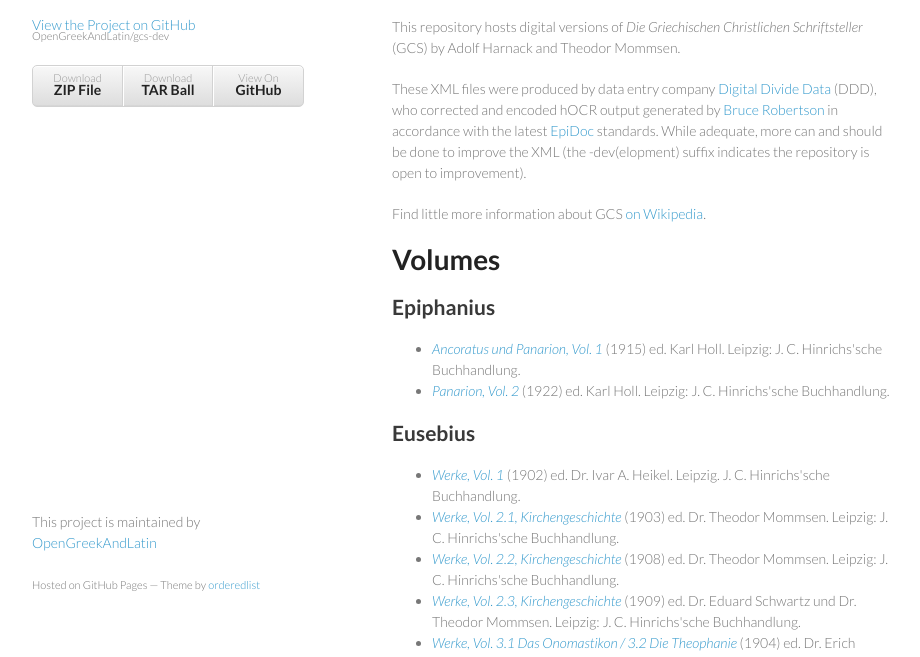
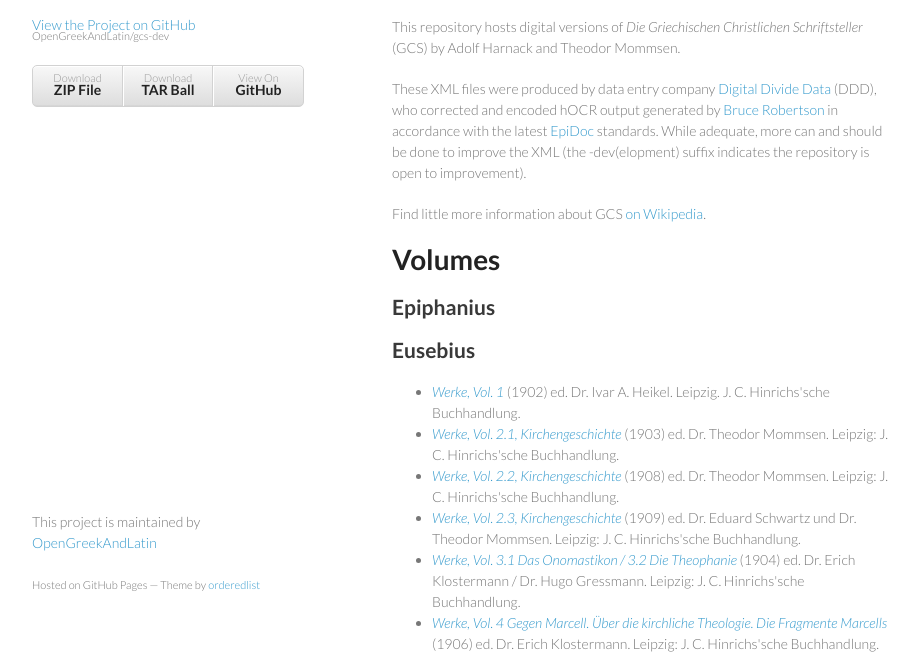
Before and after one commit to OpenGreekAndLatin/gcs-dev, a plain HTML site: page index.html in a window 1280 px wide. Shown: the part 136-793 px from the top of the page, without its empty margins (178-1098 px from the left). Drawn offline with Linux system fonts and the light colour scheme.

```diff
--- a/index.html
+++ b/index.html
@@ -46,13 +46,6 @@
 
 <h2>
 <a id="epiphanius" class="anchor" href="#epiphanius" aria-hidden="true"><span class="octicon octicon-link"></span></a>Epiphanius</h2>
-
-<ul>
-<li>
-<em><a href="https://github.com/OpenGreekAndLatin/gcs-dev/blob/master/epiphanius_1915_ancoratus_panarion_vol1.xml">Ancoratus und Panarion, Vol. 1</a></em> (1915) ed. Karl Holl. Leipzig: J. C. Hinrichs'sche Buchhandlung.</li>
-<li>
-<em><a href="https://github.com/OpenGreekAndLatin/gcs-dev/blob/master/epiphanius_1922_panarion_vol2.xml">Panarion, Vol. 2</a></em> (1922) ed. Karl Holl. Leipzig: J. C. Hinrichs'sche Buchhandlung.</li>
-</ul>
 
 <h2>
 <a id="eusebius" class="anchor" href="#eusebius" aria-hidden="true"><span class="octicon octicon-link"></span></a>Eusebius</h2>
```
Also changed, not shown: params.json (+1 -1 lines).
